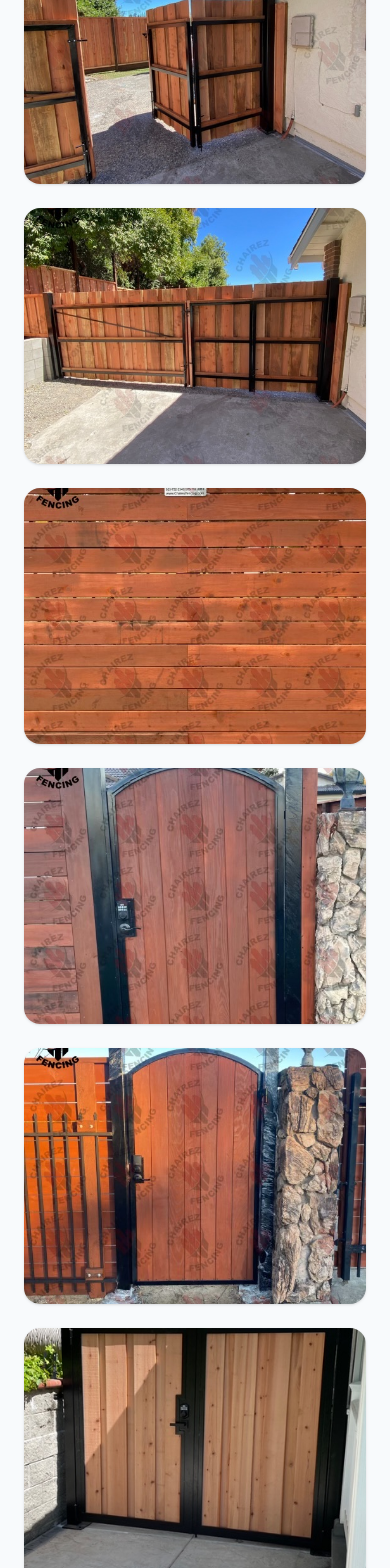
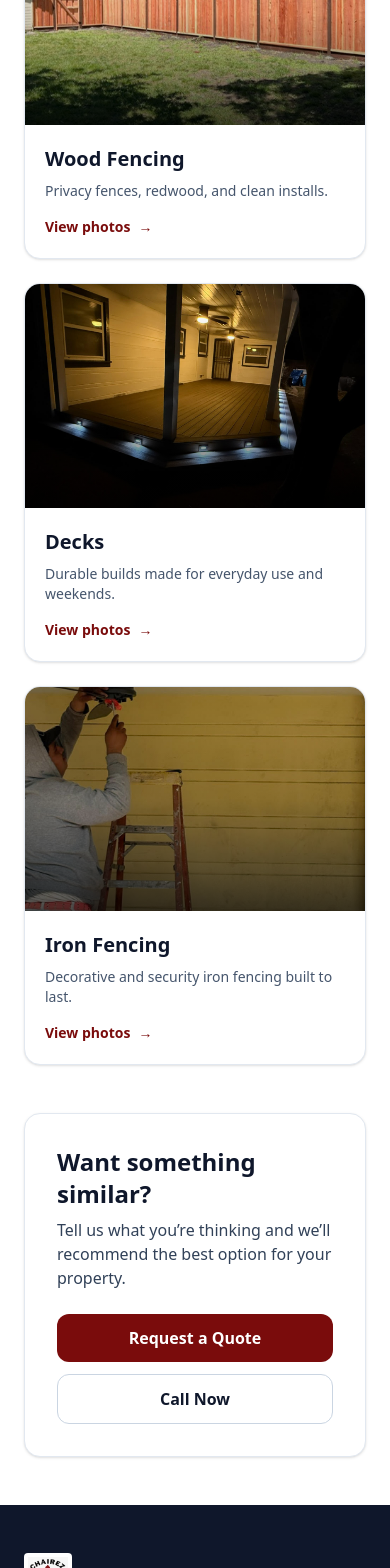
Before and after one commit to mcphe103/chairez-fencing, a Next.js app: page /gallery in a window 390 px wide. Shown: the part 400-1968 px from the top of the page. Built offline with nearby package versions, Linux system fonts and the light colour scheme; no server answers.

Commit message:
restructuring photo gallery

```diff
--- /dev/null
+++ b/src/app/gallery/decks/page.tsx
@@ -0,0 +1,64 @@
+import Link from "next/link";
+import { BUSINESS, telFromE164 } from "@/lib/business";
+
+export default function WoodGalleryPage() {
+  const primaryPhone = BUSINESS.phones?.[0];
+
+  return (
+    <main className="max-w-7xl mx-auto px-6 py-12">
+      <div className="flex flex-col gap-6 md:flex-row md:items-end md:justify-between">
+        <div className="max-w-2xl rounded-2xl bg-white/95 p-6 shadow-sm">
+          <Link href="/gallery" className="text-sm text-slate-600 hover:underline">
+            ← Back to Gallery
+          </Link>
+
+          <h1 className="mt-2 text-4xl font-bold text-slate-900">Decks</h1>
+          <p className="mt-3 text-slate-700">
+            Project photos coming soon. In the meantime, request a quote and we’ll help you plan the right build.
+          </p>
+        </div>
+
+        <div className="flex gap-3">
+          <Link
+            href="/contact"
+            className="inline-flex items-center justify-center rounded-xl bg-[#7A0C0C] px-5 py-3 text-white font-semibold hover:bg-[#5C0909] transition-colors"
+          >
+            Request a Quote
+          </Link>
+
+          {primaryPhone?.e164 && (
+            <a
+              href={telFromE164(primaryPhone.e164)}
+              className="inline-flex items-center justify-center rounded-xl border border-slate-300 bg-white px-5 py-3 font-semibold text-slate-900 hover:bg-slate-50 transition-colors"
+            >
+              Call Now
+            </a>
+          )}
+        </div>
+      </div>
+
+      {/* Empty-state card (so it doesn’t feel bare) */}
+      <div className="mt-10 rounded-2xl border border-slate-200 bg-white p-8 shadow-sm">
+        <h2 className="text-xl font-semibold text-slate-900">More photos on the way</h2>
+        <p className="mt-2 text-slate-700">
+          We’re organizing project albums for this category. If you’d like to see recent examples, contact us and we’ll share them.
+        </p>
+
+        <div className="mt-6 flex flex-col sm:flex-row gap-3">
+          <Link
+            href="/contact"
+            className="inline-flex items-center justify-center rounded-xl bg-[#7A0C0C] px-5 py-3 text-white font-semibold hover:bg-[#5C0909] transition-colors"
+          >
+            Contact Us
+          </Link>
+          <Link
+            href="/services"
+            className="inline-flex items-center justify-center rounded-xl border border-slate-300 bg-white px-5 py-3 font-semibold text-slate-900 hover:bg-slate-50 transition-colors"
+          >
+            View Services
+          </Link>
+        </div>
+      </div>
+    </main>
+  );
+}
--- /dev/null
+++ b/src/app/gallery/iron/page.tsx
@@ -0,0 +1,64 @@
+import Link from "next/link";
+import { BUSINESS, telFromE164 } from "@/lib/business";
+
+export default function WoodGalleryPage() {
+  const primaryPhone = BUSINESS.phones?.[0];
+
+  return (
+    <main className="max-w-7xl mx-auto px-6 py-12">
+      <div className="flex flex-col gap-6 md:flex-row md:items-end md:justify-between">
+        <div className="max-w-2xl rounded-2xl bg-white/95 p-6 shadow-sm">
+          <Link href="/gallery" className="text-sm text-slate-600 hover:underline">
+            ← Back to Gallery
+          </Link>
+
+          <h1 className="mt-2 text-4xl font-bold text-slate-900">Iron Fencing</h1>
+          <p className="mt-3 text-slate-700">
+            Project photos coming soon. In the meantime, request a quote and we’ll help you plan the right build.
+          </p>
+        </div>
+
+        <div className="flex gap-3">
+          <Link
+            href="/contact"
+            className="inline-flex items-center justify-center rounded-xl bg-[#7A0C0C] px-5 py-3 text-white font-semibold hover:bg-[#5C0909] transition-colors"
+          >
+            Request a Quote
+          </Link>
+
+          {primaryPhone?.e164 && (
+            <a
+              href={telFromE164(primaryPhone.e164)}
+              className="inline-flex items-center justify-center rounded-xl border border-slate-300 bg-white px-5 py-3 font-semibold text-slate-900 hover:bg-slate-50 transition-colors"
+            >
+              Call Now
+            </a>
+          )}
+        </div>
+      </div>
+
+      {/* Empty-state card (so it doesn’t feel bare) */}
+      <div className="mt-10 rounded-2xl border border-slate-200 bg-white p-8 shadow-sm">
+        <h2 className="text-xl font-semibold text-slate-900">More photos on the way</h2>
+        <p className="mt-2 text-slate-700">
+          We’re organizing project albums for this category. If you’d like to see recent examples, contact us and we’ll share them.
+        </p>
+
+        <div className="mt-6 flex flex-col sm:flex-row gap-3">
+          <Link
+            href="/contact"
+            className="inline-flex items-center justify-center rounded-xl bg-[#7A0C0C] px-5 py-3 text-white font-semibold hover:bg-[#5C0909] transition-colors"
+          >
+            Contact Us
+          </Link>
+          <Link
+            href="/services"
+            className="inline-flex items-center justify-center rounded-xl border border-slate-300 bg-white px-5 py-3 font-semibold text-slate-900 hover:bg-slate-50 transition-colors"
+          >
+            View Services
+          </Link>
+        </div>
+      </div>
+    </main>
+  );
+}
--- a/src/app/gallery/page.tsx
+++ b/src/app/gallery/page.tsx
@@ -1,51 +1,96 @@
-import fs from "node:fs"
-import path from "node:path"
-import type { Metadata } from "next"
-import GalleryGrid, { type GalleryImage } from "@/components/GalleryGrid"
+import Link from "next/link";
+import Image from "next/image";
+import { BUSINESS, telFromE164 } from "@/lib/business";
 
-export const metadata: Metadata = {
-  title: "Gallery | Chairez Fencing",
-  description: "See recent fence, deck, and outdoor lighting projects by Chairez Fencing.",
-  openGraph: {
-    title: "Chairez Fencing — Project Gallery",
-    description: "A showcase of recent installations and builds.",
-    type: "website",
-    images: [{ url: "/images/og-gallery.jpg", width: 1200, height: 630 }],
+const GALLERY_SECTIONS = [
+  {
+    title: "Wood Fencing",
+    href: "/gallery/wood",
+    image: "/images/services/image15.jpeg",
+    blurb: "Privacy fences, redwood, and clean installs.",
   },
-  twitter: {
-    card: "summary_large_image",
-    title: "Chairez Fencing — Project Gallery",
-    description: "See our recent work.",
-    images: ["/images/og-gallery.jpg"],
+  {
+    title: "Decks",
+    href: "/gallery/decks",
+    image: "/images/services/img5.jpg",
+    blurb: "Durable builds made for everyday use and weekends.",
   },
-}
-
-function humanize(file: string) {
-  const base = file.replace(/\.[^.]+$/, "")
-  return base.replace(/[-_]+/g, " ").replace(/\b\w/g, (m) => m.toUpperCase())
-}
+  {
+    title: "Iron Fencing",
+    href: "/gallery/iron",
+    image: "/images/services/img4.jpg", // swap later if you have a better iron photo
+    blurb: "Decorative and security iron fencing built to last.",
+  },
+] as const;
 
 export default function GalleryPage() {
-  // Read files at build time from /public/images/gallery
-  const galleryDir = path.join(process.cwd(), "public", "images", "gallery")
-  let images: GalleryImage[] = []
-
-  try {
-    const files = fs.readdirSync(galleryDir)
-      .filter(f => /\.(png|jpe?g|webp|gif)$/i.test(f))
-
-    images = files.map((f) => ({
-      src: `/images/gallery/${f}`,
-      alt: humanize(f),
-    }))
-  } catch {
-    // folder missing or empty — fine; show empty state
-    images = []
-  }
+  const primaryPhone = BUSINESS.phones?.[0];
 
   return (
-    <main>
-      <GalleryGrid images={images} />
+    <main className="max-w-7xl mx-auto px-6 py-12">
+      <header className="max-w-2xl rounded-2xl bg-white/95 p-6 shadow-sm">
+        <h1 className="text-4xl font-bold text-slate-900">Photo Gallery</h1>
+        <p className="mt-3 text-slate-700">
+          Browse recent projects by category.
+        </p>
+      </header>
+
+      <div className="mt-10 grid gap-6 md:grid-cols-3">
+        {GALLERY_SECTIONS.map((g) => (
+          <Link
+            key={g.href}
+            href={g.href}
+            className="group relative overflow-hidden rounded-2xl border border-slate-200 bg-white shadow-sm hover:shadow-md transition"
+          >
+            <div className="relative h-56">
+              <Image
+                src={g.image}
+                alt={g.title}
+                fill
+                className="object-cover transition-transform duration-300 group-hover:scale-105"
+                sizes="(max-width: 768px) 100vw, 33vw"
+              />
+              <div className="absolute inset-0 bg-gradient-to-t from-black/70 via-black/10 to-transparent" />
+            </div>
+
+            <div className="p-5">
+              <h2 className="text-xl font-semibold text-slate-900">{g.title}</h2>
+              <p className="mt-2 text-sm text-slate-600">{g.blurb}</p>
+              <div className="mt-4 inline-flex items-center gap-2 text-sm font-semibold text-[#7A0C0C]">
+                View photos <span aria-hidden>→</span>
+              </div>
+            </div>
+          </Link>
+        ))}
+      </div>
+
+      {/* CTA strip (makes page feel complete) */}
+      <div className="mt-12 rounded-2xl bg-white p-8 shadow-sm border border-slate-200 flex flex-col md:flex-row items-start md:items-center justify-between gap-6">
+        <div>
+          <h2 className="text-2xl font-bold text-slate-900">Want something similar?</h2>
+          <p className="mt-2 text-slate-700">
+            Tell us what you’re thinking and we’ll recommend the best option for your property.
+          </p>
+        </div>
+
+        <div className="flex flex-col sm:flex-row gap-3 w-full md:w-auto">
+          <Link
+            href="/contact"
+            className="inline-flex items-center justify-center rounded-xl bg-[#7A0C0C] px-5 py-3 text-white font-semibold hover:bg-[#5C0909] transition-colors"
+          >
+            Request a Quote
+          </Link>
+
+          {primaryPhone?.e164 && (
+            <a
+              href={telFromE164(primaryPhone.e164)}
+              className="inline-flex items-center justify-center rounded-xl border border-slate-300 bg-white px-5 py-3 font-semibold text-slate-900 hover:bg-slate-50 transition-colors"
+            >
+              Call Now
+            </a>
+          )}
+        </div>
+      </div>
     </main>
-  )
+  );
 }
--- /dev/null
+++ b/src/app/gallery/wood/page.tsx
@@ -0,0 +1,64 @@
+import Link from "next/link";
+import { BUSINESS, telFromE164 } from "@/lib/business";
+
+export default function WoodGalleryPage() {
+  const primaryPhone = BUSINESS.phones?.[0];
+
+  return (
+    <main className="max-w-7xl mx-auto px-6 py-12">
+      <div className="flex flex-col gap-6 md:flex-row md:items-end md:justify-between">
+        <div className="max-w-2xl rounded-2xl bg-white/95 p-6 shadow-sm">
+          <Link href="/gallery" className="text-sm text-slate-600 hover:underline">
+            ← Back to Gallery
+          </Link>
+
+          <h1 className="mt-2 text-4xl font-bold text-slate-900">Wood Fencing</h1>
+          <p className="mt-3 text-slate-700">
+            Project photos coming soon. In the meantime, request a quote and we’ll help you plan the right build.
+          </p>
+        </div>
+
+        <div className="flex gap-3">
+          <Link
+            href="/contact"
+            className="inline-flex items-center justify-center rounded-xl bg-[#7A0C0C] px-5 py-3 text-white font-semibold hover:bg-[#5C0909] transition-colors"
+          >
+            Request a Quote
+          </Link>
+
+          {primaryPhone?.e164 && (
+            <a
+              href={telFromE164(primaryPhone.e164)}
+              className="inline-flex items-center justify-center rounded-xl border border-slate-300 bg-white px-5 py-3 font-semibold text-slate-900 hover:bg-slate-50 transition-colors"
+            >
+              Call Now
+            </a>
+          )}
+        </div>
+      </div>
+
+      {/* Empty-state card (so it doesn’t feel bare) */}
+      <div className="mt-10 rounded-2xl border border-slate-200 bg-white p-8 shadow-sm">
+        <h2 className="text-xl font-semibold text-slate-900">More photos on the way</h2>
+        <p className="mt-2 text-slate-700">
+          We’re organizing project albums for this category. If you’d like to see recent examples, contact us and we’ll share them.
+        </p>
+
+        <div className="mt-6 flex flex-col sm:flex-row gap-3">
+          <Link
+            href="/contact"
+            className="inline-flex items-center justify-center rounded-xl bg-[#7A0C0C] px-5 py-3 text-white font-semibold hover:bg-[#5C0909] transition-colors"
+          >
+            Contact Us
+          </Link>
+          <Link
+            href="/services"
+            className="inline-flex items-center justify-center rounded-xl border border-slate-300 bg-white px-5 py-3 font-semibold text-slate-900 hover:bg-slate-50 transition-colors"
+          >
+            View Services
+          </Link>
+        </div>
+      </div>
+    </main>
+  );
+}
```
